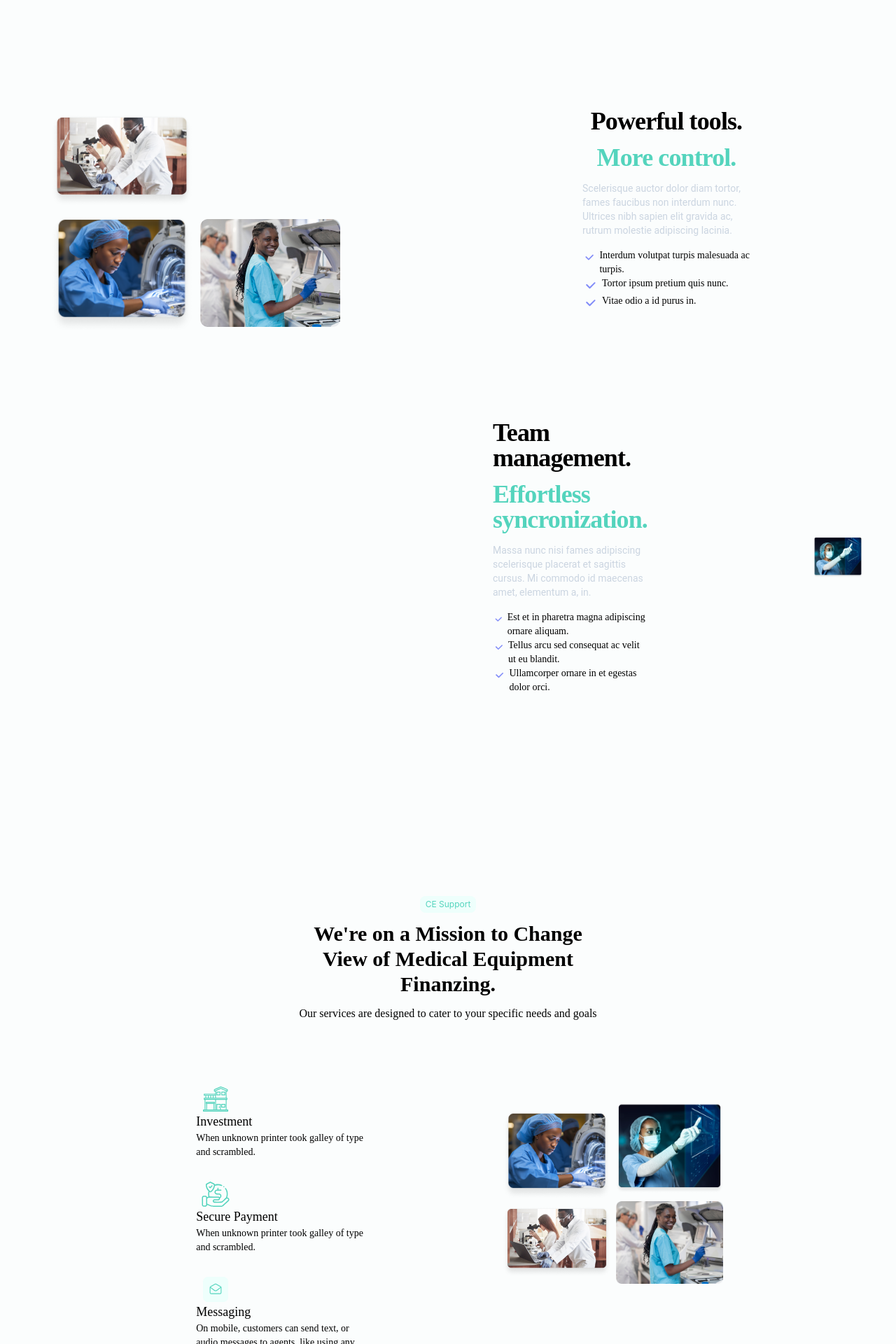
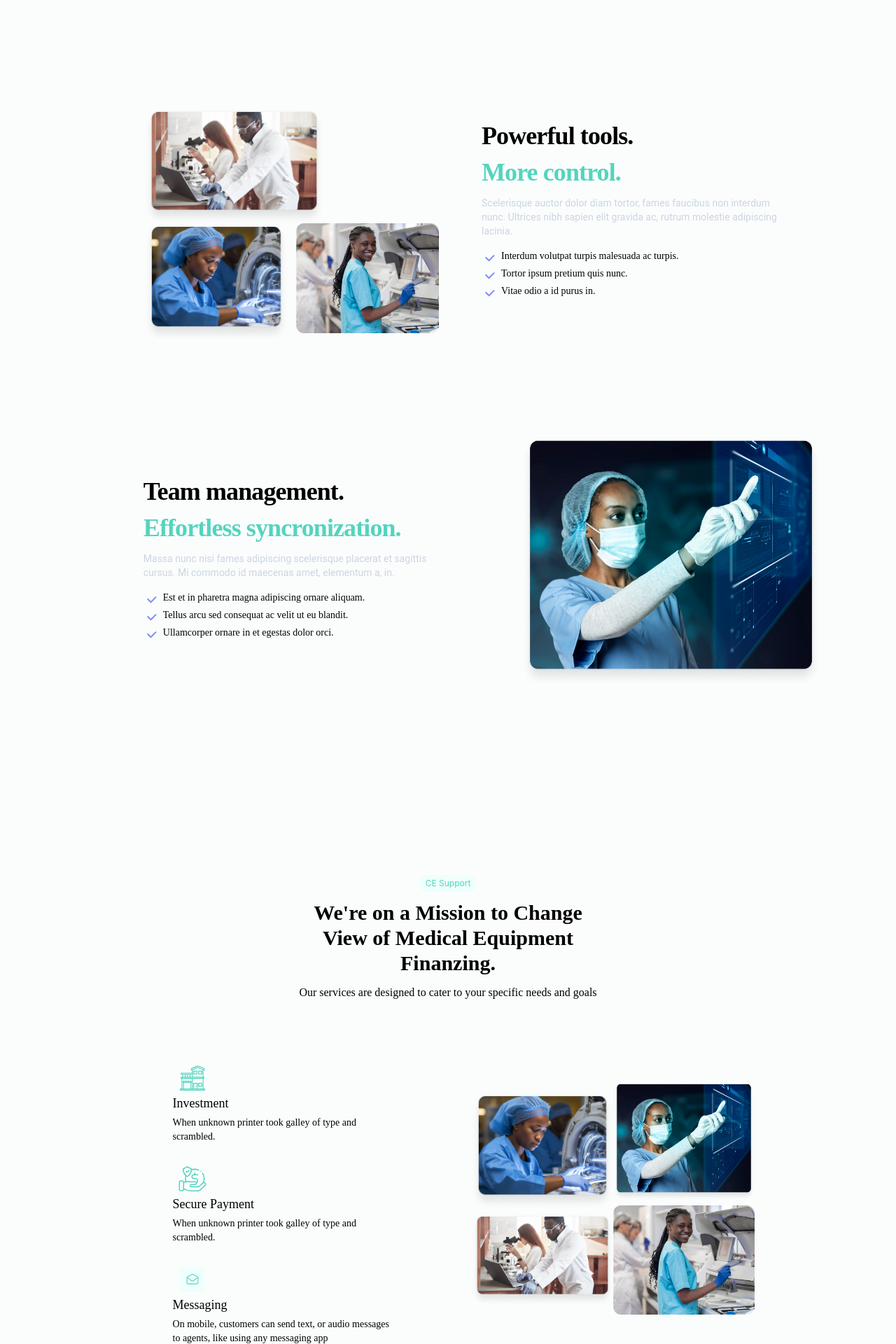
Before and after one commit to TubiOb/cloudequipment, a React (Create React App) app: page /resources in a window 1280 px wide. Shown: the part 3060-4980 px from the top of the page at 70% size. Built offline with nearby package versions, Linux system fonts and the light colour scheme; the HTML template or start-up script is replaced by a standard one.

Commit message:
Corrected Distorted spacing

```diff
--- a/src/Components/ResourceAccess.jsx
+++ b/src/Components/ResourceAccess.jsx
@@ -7,20 +7,20 @@ import Picture3 from '../assets/Picture4.png'
 
 const ResourceAccess = () => {
   return (
-    <div className='w-full flex-col flex mb-64 items-center mt-32 md:mt-[650px] lg:mt-[750px] gap-20'>
-        <div className='flex flex-col lg:flex-row items-center w-full gap-2 p-4'>
-            <div className='grid grid-cols-1 grid-rows-1 items-center lg:items-end pt-9 w-full mx-auto md:w-[70%] lg:w-[40%] gap-4'>
-                <div className='flex items-start gap-3 w-[40%] lg:w-[40%]'>
+    <div className='w-[90%] mx-auto flex-col flex mb-64 items-center mt-32 md:mt-[650px] lg:mt-[750px] gap-20'>
+        <div className='flex flex-col lg:flex-row items-center mx-auto gap-2 lg:gap-[-4px] p-4 w-[95%]'>
+            <div className='flex flex-col gap-0 items-start mx-auto lg:ml-auto lg:mx-0 flex-shrink-0 w-full lg:w-[40%]'>
+                <div className='flex flex-shrink-0 items-center w-[50%] lg:w-[60%]'>
                     <img src={Picture} alt="" className='object-cover' />
                 </div>
-                <div className='flex flex-row items-center gap-3 w-[40%] lg:w-[40%]'>
+                <div className='flex flex-row flex-shrink-0 items-start gap-3 w-[40%] lg:w-[48%]'>
                     <img src={Picture1} alt="" className='object-cover'  />
                     <img src={Picture2} alt="" className='object-cover' />
                 </div>
             </div>
-            <div className='flex flex-col md:items-center items-start justify-center w-full md:w-[80%] lg:w-[50%] p-4 lg:px-48 gap-4'>
-                <h4 className='play font-extrabold leading-4 md:leading-7 lg:leading-9 tracking-tight text-3xl lg:text-4xl'>Powerful tools.</h4>
-                <h4 className='play font-extrabold leading-4 md:leading-7 lg:leading-9 tracking-tight text-3xl lg:text-4xl text-[#54D4BD]'>More control.</h4>
+            <div className='flex flex-col items-start justify-start text-left lg:py-12 lg:h-96 p-4 lg:px-12 lg:w-[50%] gap-4'>
+                <h4 className='play font-extrabold leading-4 md:leading-7 lg:leading-9 tracking-tight text-2xl lg:text-4xl'>Powerful tools.</h4>
+                <h4 className='play font-extrabold leading-4 md:leading-7 lg:leading-9 tracking-tight text-2xl lg:text-4xl text-[#54D4BD]'>More control.</h4>
                 <p className='roboto font-normal leading-6 text-xs lg:text-sm text-[#CBD5E1]'>Scelerisque auctor dolor diam tortor, fames faucibus non interdum nunc. Ultrices nibh sapien elit gravida ac, rutrum molestie adipiscing lacinia.</p>
                 <ul className='manrope font-normal text-xs lg:text-sm'>
                     <div className='flex flex-row gap-1'>
@@ -45,10 +45,10 @@ const ResourceAccess = () => {
             </div>
         </div>
 
-        <div className='flex flex-col xl:flex-row items-center justify-between w-full md:w-[80%] lg:w-[50%] p-4 lg:px-48 gap-4'>
-            <div className='flex flex-col items-start justify-center p-4 lg:px-48 gap-4'>
-                <h4 className='play font-extrabold leading-4 md:leading-7 lg:leading-9 tracking-tight text-3xl lg:text-4xl'>Team management.</h4>
-                <h4 className='play font-extrabold leading-6 md:leading-7 lg:leading-9 tracking-tight text-3xl lg:text-4xl text-[#54D4BD]'>Effortless syncronization.</h4>
+        <div className='flex flex-col xl:flex-row items-center p-4 gap-2 lg:gap-0 mx-auto w-[95%]'>
+            <div className='flex flex-col items-start justify-center p-4 lg:px-24 gap-4 mx-auto lg:w-[60%]'>
+                <h4 className='play font-extrabold leading-5 md:leading-7 lg:leading-9 tracking-tight text-2xl lg:text-4xl'>Team management.</h4>
+                <h4 className='play font-extrabold leading-5 md:leading-7 lg:leading-9 tracking-tight text-2xl lg:text-4xl text-[#54D4BD]'>Effortless syncronization.</h4>
                 <p className='roboto font-normal leading-6 text-xs lg:text-sm text-[#CBD5E1]'>Massa nunc nisi fames adipiscing scelerisque placerat et sagittis cursus. Mi commodo id maecenas amet, elementum a, in.</p>
                 <ul className='manrope font-normal text-xs lg:text-sm'>
                     <div className='flex flex-row gap-1'>
@@ -71,8 +71,8 @@ const ResourceAccess = () => {
                     </div>
                 </ul>
             </div>
-            <div className='flex items-start flex-shrink-0 w-full lg:w-[50%] mr-auto'>
-                <img src={Picture3} alt="" className='object-cover w-full lg:w-[55%] self-start mx-auto' />
+            <div className='items-center md:items-start lg:items-center flex-shrink-0 w-[70%] lg:w-[40%] lg:mr-auto'>
+                <img src={Picture3} alt="" className='object-cover w-full self-start mr-auto' />
             </div>
 
         </div>
--- a/src/Components/ResourceFeature.jsx
+++ b/src/Components/ResourceFeature.jsx
@@ -21,32 +21,32 @@ const ResourceFeatures = () => {
             </div>
 
             <div className='grid grid-cols-1 lg:grid-cols-2 items-center lg:items-start justify-between w-[90%] mx-auto gap-6'>
-                <div className='grid grid-cols-1 items-start justify-between mx-auto w-[90%] md:w-[70%] lg:w-[45%] xl:w-[55%] gap-8 py-3'>
-                    <div className='flex-col items-start justify-between flex'>
+                <div className='grid grid-cols-1 items-start justify-between mx-auto w-[90%] md:w-[70%] lg:w-[45%] xl:w-[70%] gap-8 py-3'>
+                    <div className='flex-col items-start justify-between flex gap-1'>
                         <img src={House} alt="" className='w-14 h-9' />
                         <h4 className='play leading-8 font-medium text-base lg:text-lg'>Investment</h4>
                         <p className='manrope text-xs xl:text-sm 2xl:text-sm'>When unknown printer took galley of type and scrambled.</p>
                     </div>
 
-                    <div className='flex-col items-start justify-between flex'>
+                    <div className='flex-col items-start justify-between flex gap-1'>
                         <img src={Money} alt="" className='w-14 h-9' />
                         <h4 className='play leading-8 font-medium text-base lg:text-lg'>Secure Payment</h4>
                         <p className='manrope text-xs xl:text-sm 2xl:text-sm'>When unknown printer took galley of type and scrambled.</p>
                     </div>
 
-                    <div className='flex-col items-start justify-between flex'>
+                    <div className='flex-col items-start justify-between flex gap-1'>
                         <img src={Email} alt="" className='w-14 h-9' />
                         <h4 className='play leading-8 font-medium text-base lg:text-lg'>Messaging</h4>
                         <p className='manrope text-xs xl:text-sm 2xl:text-sm'>On mobile, customers can send text, or audio messages to agents, like using any messaging app</p>
                     </div>
                 </div>
 
-                <div className='grid grid-cols-2 items-center pt-9 justify-between mx-auto w-[90%] md:w-[70%] lg:w-[70%] gap-2'>
-                    <div className='flex flex-col items-center justify-between gap-3'>
+                <div className='grid grid-cols-2 items-center pt-9 justify-between mx-auto w-[90%] md:w-[70%] lg:w-[90%]'>
+                    <div className='flex flex-col items-center justify-between gap-2'>
                         <img src={Picture1} alt="" />
                         <img src={Picture} alt="" />
                     </div>
-                    <div className='flex flex-col items-center justify-between gap-3'>
+                    <div className='flex flex-col items-center justify-between gap-2'>
                         <img src={Picture3} alt="" />
                         <img src={Picture2} alt="" />
                     </div>
--- a/src/Components/ToolsAccess.jsx
+++ b/src/Components/ToolsAccess.jsx
@@ -9,7 +9,7 @@ const ToolsAccess = () => {
   return (
     <div className=' flex-col flex items-center mb-52 lg:items-start gap-20 mx-auto w-[90%]'>
         <div className='flex flex-col xl:flex-row items-center justify-between gap-3 w-full lg:w-[90%] mx-auto lg:gap-0 p-4'>
-            <div className='items-end flex-shrink-0 w-[45%] place-content-end'>
+            <div className='items-end flex-shrink-0 w-full lg:w-[45%] place-content-end'>
                 <img src={Tech} alt="" className='object-cover w-full lg:w-[85%] justify-end self-end lg:ml-auto' />
             </div>
             <div className='flex flex-col items-start justify-start text-left lg:h-96 p-4 lg:px-12 gap-4'>
@@ -65,7 +65,7 @@ const ToolsAccess = () => {
                     </div>
                 </ul>
             </div>
-            <div className='items-center flex-shrink-0 w-[45%] '>
+            <div className='items-center flex-shrink-0 w-full lg:w-[45%] '>
                 <img src={Doctor} alt="" className='object-cover w-full self-start mr-auto' />
             </div>
 
```
